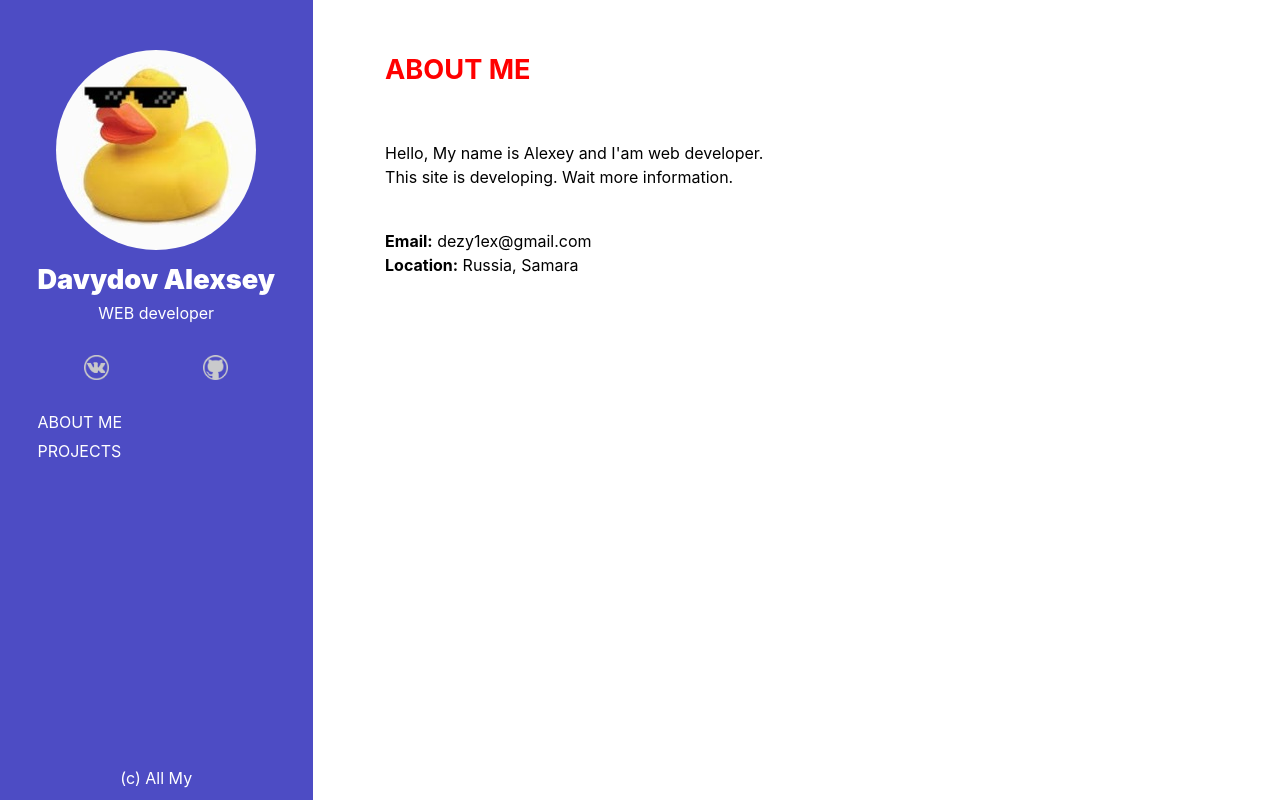
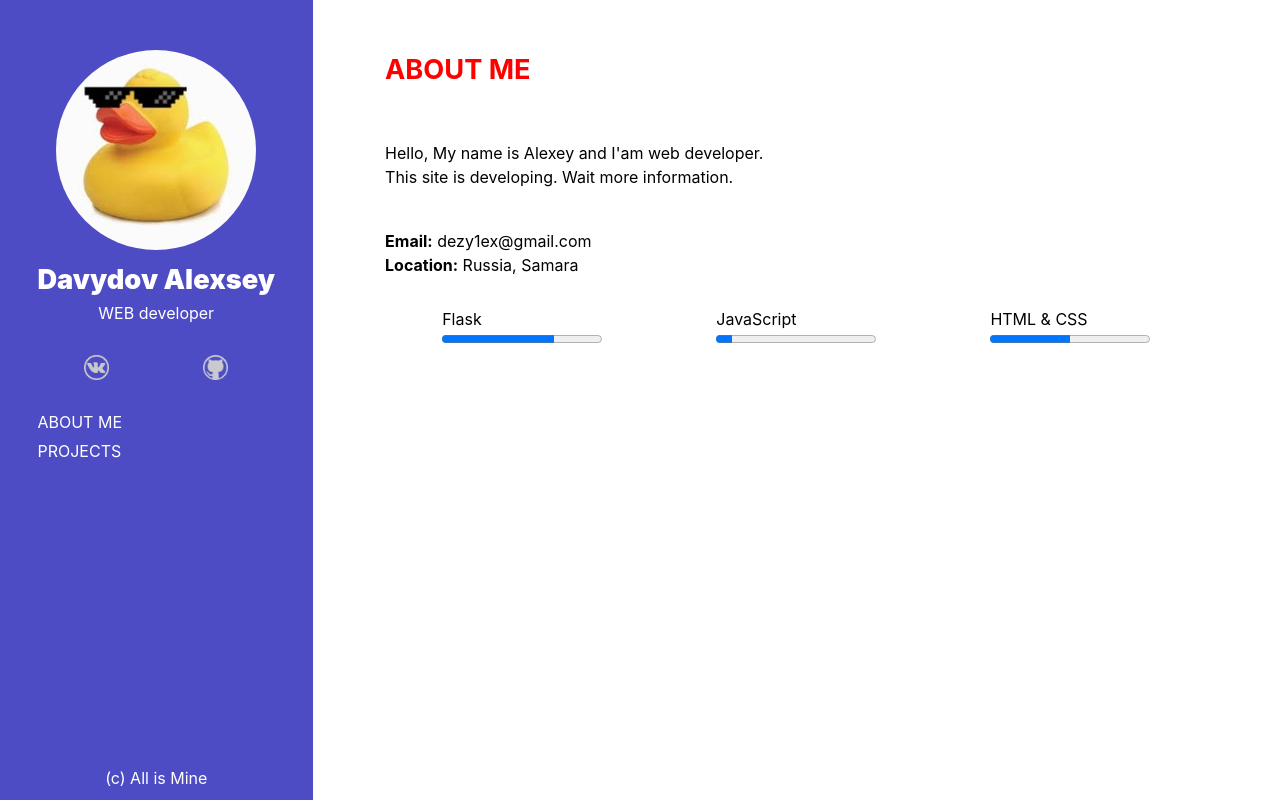
Before and after one commit to davy1ex/portfolio, a Flask app: page / in a window 1280 px wide. Run offline with Flask 2, Linux system fonts and the light colour scheme; some libraries are stand-ins or nearby versions.

Commit message:
add progress bar

```diff
--- a/static/css/about.css
+++ b/static/css/about.css
@@ -16,3 +16,24 @@
 .email {
     margin-top: 40px;
 }
+
+.progress_skills {
+    margin-top: 30px;
+    display: flex;
+    flex-direction: row;
+    flex-wrap: wrap;
+    /* justify-content: center; */
+    /* margin: 0 auto; */
+}
+
+.skill:not(:first-child), .skill:not(:last-child) {
+    margin: auto;
+}
+
+.skill:first-child {
+    margin-right: auto;
+}
+
+.skill:last-child {
+    margin-left: auto;
+}
--- a/templates/about.html
+++ b/templates/about.html
@@ -14,6 +14,38 @@
         <strong>Location:</strong> Russia, Samara
     </div>
 
+    <div class="progress_skills">
+        <div class="skill">
+            <div class="text">
+                Flask
+            </div>
+
+            <div class="progress_bar">
+                <progress max="100" value="70"></progress>
+            </div>
+        </div>
+
+        <div class="skill">
+            <div class="text">
+                JavaScript
+            </div>
+
+            <div class="progress_bar">
+                <progress max="100" value="10"></progress>
+            </div>
+        </div>
+
+        <div class="skill">
+            <div class="text">
+                HTML & CSS
+            </div>
+
+            <div class="progress_bar">
+                <progress max="100" value="50"></progress>
+            </div>
+        </div>
+    </div>
+
 </div>
 
 <script>
--- a/templates/index.html
+++ b/templates/index.html
@@ -46,7 +46,7 @@
 
             <footer>
                 <div class="text">
-                    (c) All My
+                    (c) All is Mine
 
                     {% if current_user.login == "root" %}
                         <br>
```
